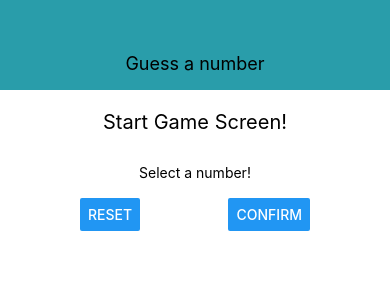
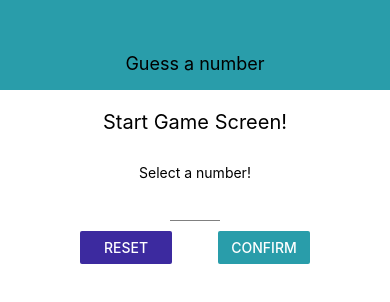
Before and after one commit to piotut/guess-number-game, a React Native app: screen / in a window 390 px wide. Shown: the top 302 px of the page. Built offline with nearby package versions, Linux system fonts and the light colour scheme.

Commit message:
Constant colors + input component

```diff
--- a/components/Header.js
+++ b/components/Header.js
@@ -1,5 +1,7 @@
 import React from 'react';
 import { View, Text, StyleSheet } from 'react-native';
+
+import Colors from '../constants/colors';
 
 const Header = props => {
     return (
@@ -14,7 +16,7 @@
         width: "100%",
         height: 90,
         paddingTop: 36,
-        backgroundColor: '#299daa',
+        backgroundColor: Colors.primary,
         alignItems: 'center',
         justifyContent: 'center',
     },
--- /dev/null
+++ b/components/Input.js
@@ -0,0 +1,20 @@
+import React from 'react';
+import { TextInput, StyleSheet } from 'react-native';
+
+const Input = props => {
+    return <TextInput
+        {...props}
+        style={{...styles.input, ...props.style}}
+    />;
+};
+
+const styles = StyleSheet.create({
+    input: {
+        height: 30,
+        borderBottomColor: 'grey',
+        borderBottomWidth: 1,
+        marginVertical: 10,
+    }
+});
+
+export default Input;
--- /dev/null
+++ b/constants/colors.js
@@ -0,0 +1,4 @@
+export default {
+    primary: '#299daa',
+    accent: '#3c2a9f',
+};
--- a/screens/StartGameScreen.js
+++ b/screens/StartGameScreen.js
@@ -2,6 +2,9 @@
 import { View, StyleSheet, Text, TextInput, Button } from 'react-native';
 
 import Card from '../components/Card';
+import Input from '../components/Input';
+
+import Colors from '../constants/colors';
 
 const StartGameScreen = props => {
     return (
@@ -9,10 +12,14 @@
             <Text style={styles.title}>Start Game Screen!</Text>
             <Card style={styles.inputContainer}>
                 <Text>Select a number!</Text>
-                <TextInput />
+                <Input style={styles.input} keyboardType="numeric" maxLength={3}/>
                 <View style={styles.buttonContainer}>
-                    <Button title="Reset" onPress={()=>{}} />
-                    <Button title="Confirm" onPress={()=>{}} />
+                    <View style={styles.button}>
+                        <Button title="Reset" onPress={()=>{}} color={Colors.accent}/>
+                    </View>
+                    <View style={styles.button}>
+                        <Button title="Confirm" onPress={()=>{}} color={Colors.primary}/>
+                    </View>
                 </View>
             </Card>
         </View>
@@ -39,6 +46,13 @@
         width: '100%',
         justifyContent: 'space-between',
         paddingHorizontal: 15,
+    },
+    button: {
+        width: '40%',
+    },
+    input: {
+        width: 50,
+        textAlign: 'center',
     }
 });
 
```
